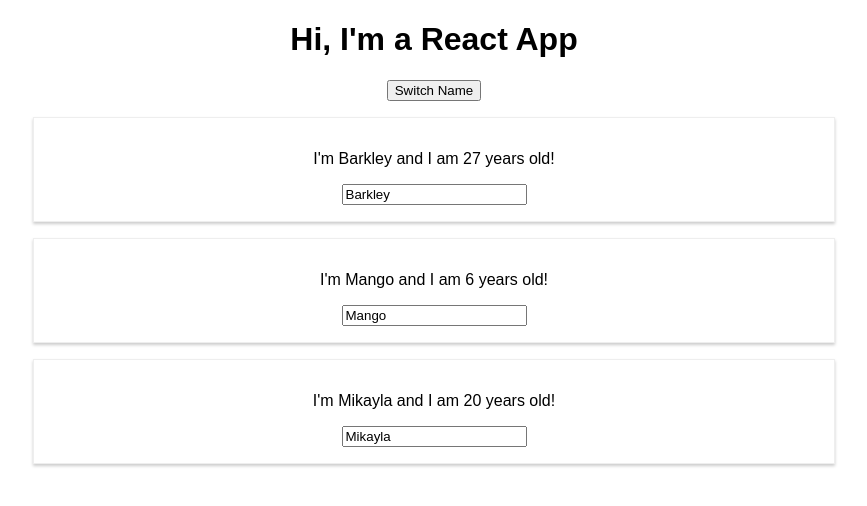
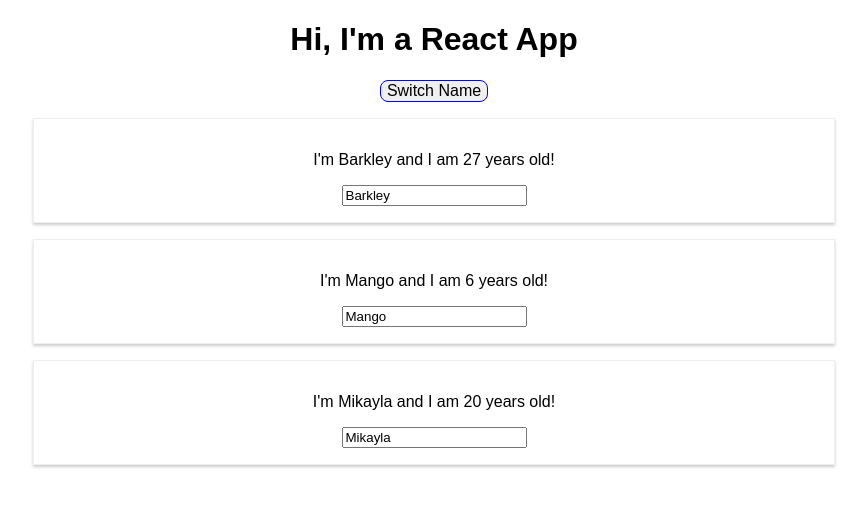
Before and after one commit to barksanto/react-complete-guide, a React (Create React App) app: page / in a window 1280 px wide. Shown: the top 506 px of the page, without its empty margins (206-1073 px from the left). Built offline with nearby package versions, Linux system fonts and the light colour scheme.

Commit message:
inline style created as a variable in our app component above render method

```diff
--- a/src/App.js
+++ b/src/App.js
@@ -39,6 +39,17 @@
   }
 
   render() {
+
+    const style = {
+      backhroundColor: 'white',
+      font: 'inherit',
+      border: '1px solid blue',
+      padding: '8px;',
+      cursor: 'pointer',
+      borderRadius: '8px'
+
+    };
+
     return (
       /* We will nest the rest of our components in this div also */
       /* We render by using the same name of the component we imported*/
@@ -46,7 +57,8 @@
         <h1>Hi, I'm a React App</h1>
         {/* same as below, however it returns a function call with an explicit return */}
         {/* not reccommended if we dont have to */}
-        <button onClick={() => this.switchNameHandler('bananamama')}>Switch Name</button>
+        <button style={style}
+          onClick={() => this.switchNameHandler('bananamama')}>Switch Name</button>
         {/* we only added click event to 1st paragraph - but event will trigger and make its changes*/}
         <Person
           name={this.state.persons[0].name}
```
